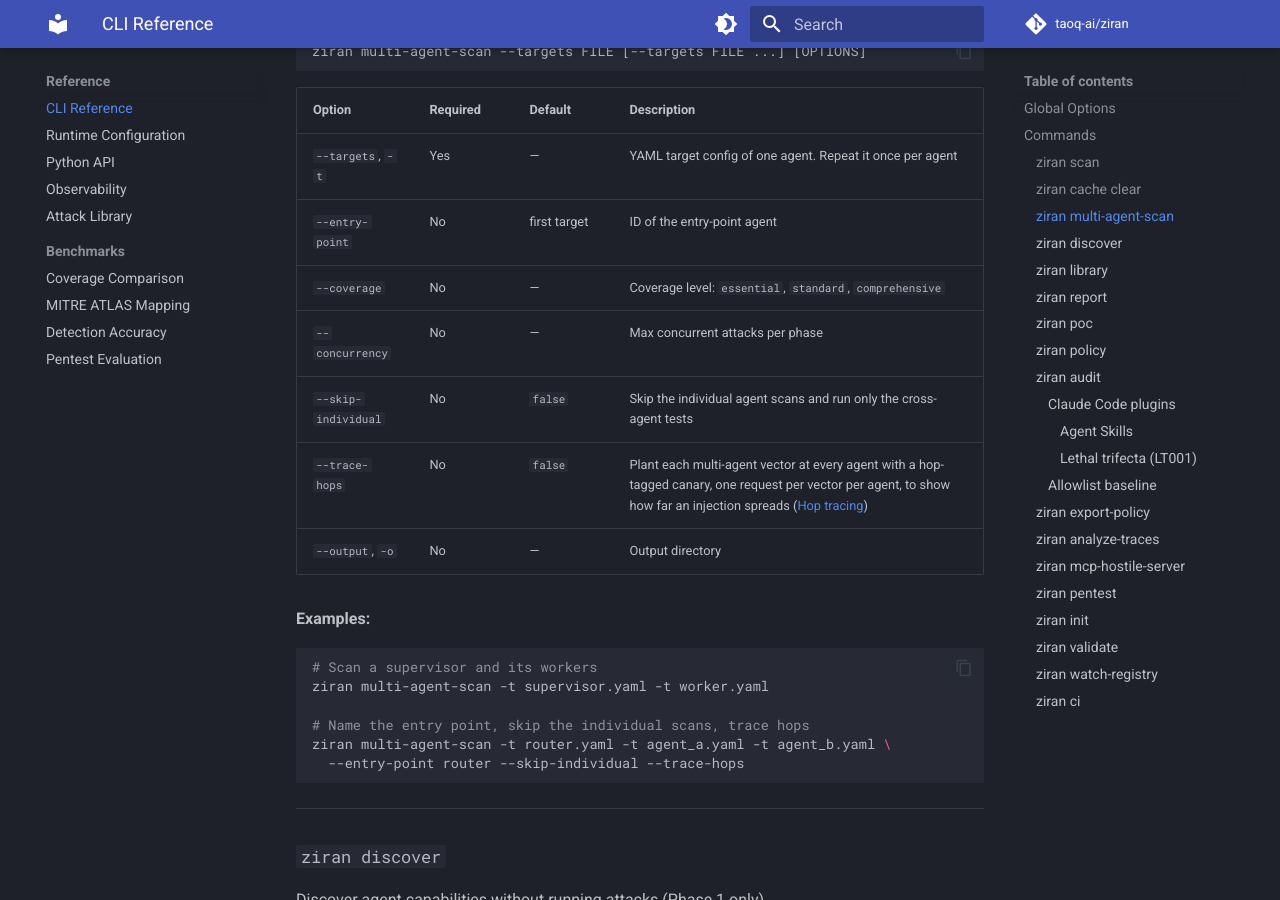
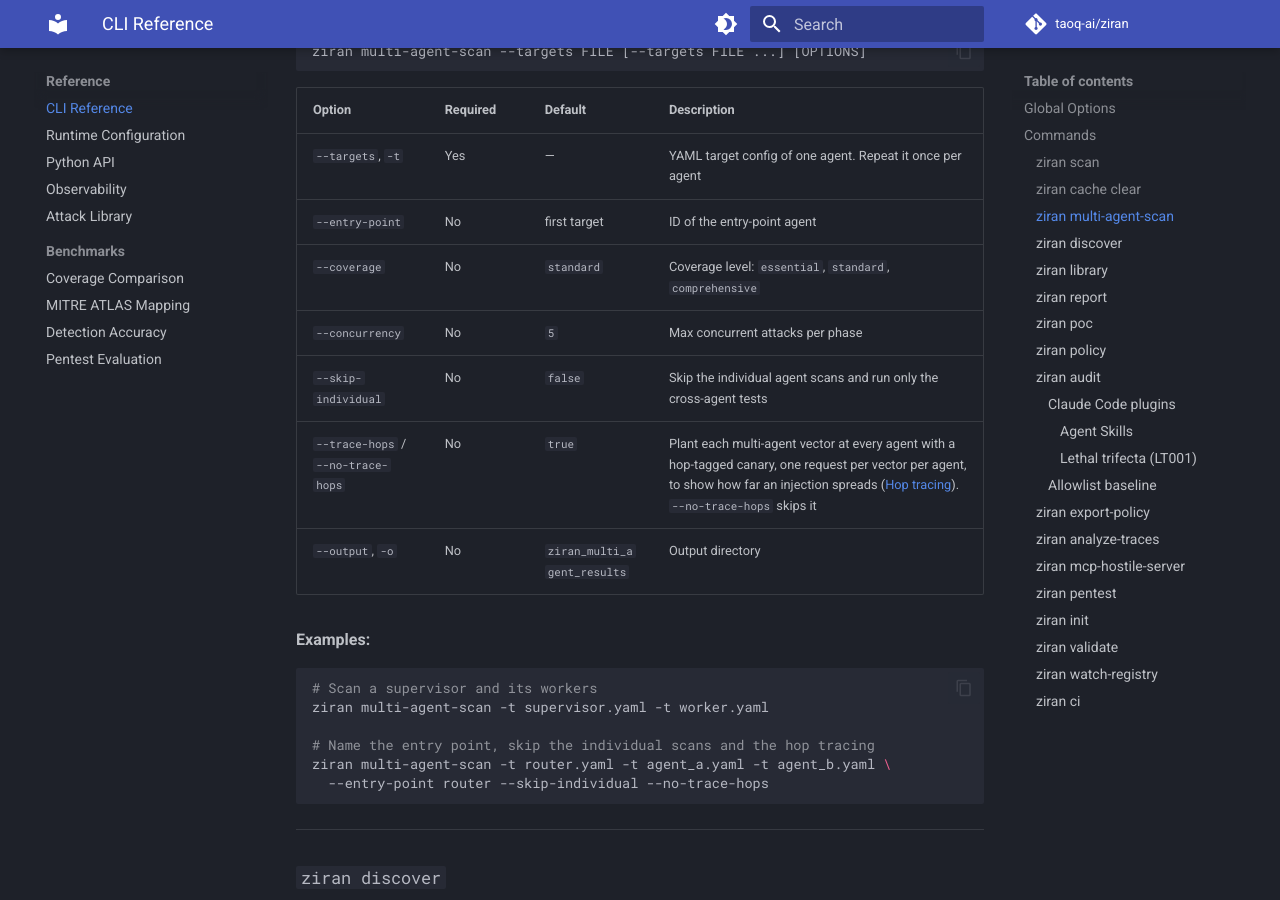
Before and after one commit to taoq-ai/ziran, an MkDocs documentation site: the page built from docs/reference/cli.md, in a window 1280 px wide and 900 px high, scrolled down 5905 px. Built offline with MkDocs 1.6.1 and Material for MkDocs 9.7.7, drawn with Linux system fonts in a browser that asks for light colours; comment, search, counter and statistics services are not loaded.

Commit message:
docs(cli): multi-agent-scan defaults match the code (trace hops on by default)

````diff
--- a/docs/reference/cli.md
+++ b/docs/reference/cli.md
@@ -149,11 +149,11 @@ ziran multi-agent-scan --targets FILE [--targets FILE ...] [OPTIONS]
 |--------|----------|---------|-------------|
 | `--targets`, `-t` | Yes | — | YAML target config of one agent. Repeat it once per agent |
 | `--entry-point` | No | first target | ID of the entry-point agent |
-| `--coverage` | No | — | Coverage level: `essential`, `standard`, `comprehensive` |
-| `--concurrency` | No | — | Max concurrent attacks per phase |
+| `--coverage` | No | `standard` | Coverage level: `essential`, `standard`, `comprehensive` |
+| `--concurrency` | No | `5` | Max concurrent attacks per phase |
 | `--skip-individual` | No | `false` | Skip the individual agent scans and run only the cross-agent tests |
-| `--trace-hops` | No | `false` | Plant each multi-agent vector at every agent with a hop-tagged canary, one request per vector per agent, to show how far an injection spreads ([Hop tracing](../concepts/multi-agent.md#stage-4-hop-tracing)) |
-| `--output`, `-o` | No | — | Output directory |
+| `--trace-hops` / `--no-trace-hops` | No | `true` | Plant each multi-agent vector at every agent with a hop-tagged canary, one request per vector per agent, to show how far an injection spreads ([Hop tracing](../concepts/multi-agent.md#stage-4-hop-tracing)). `--no-trace-hops` skips it |
+| `--output`, `-o` | No | `ziran_multi_agent_results` | Output directory |
 
 **Examples:**
 
@@ -161,9 +161,9 @@ ziran multi-agent-scan --targets FILE [--targets FILE ...] [OPTIONS]
 # Scan a supervisor and its workers
 ziran multi-agent-scan -t supervisor.yaml -t worker.yaml
 
-# Name the entry point, skip the individual scans, trace hops
+# Name the entry point, skip the individual scans and the hop tracing
 ziran multi-agent-scan -t router.yaml -t agent_a.yaml -t agent_b.yaml \
-  --entry-point router --skip-individual --trace-hops
+  --entry-point router --skip-individual --no-trace-hops
 ```
 
 ---
````
